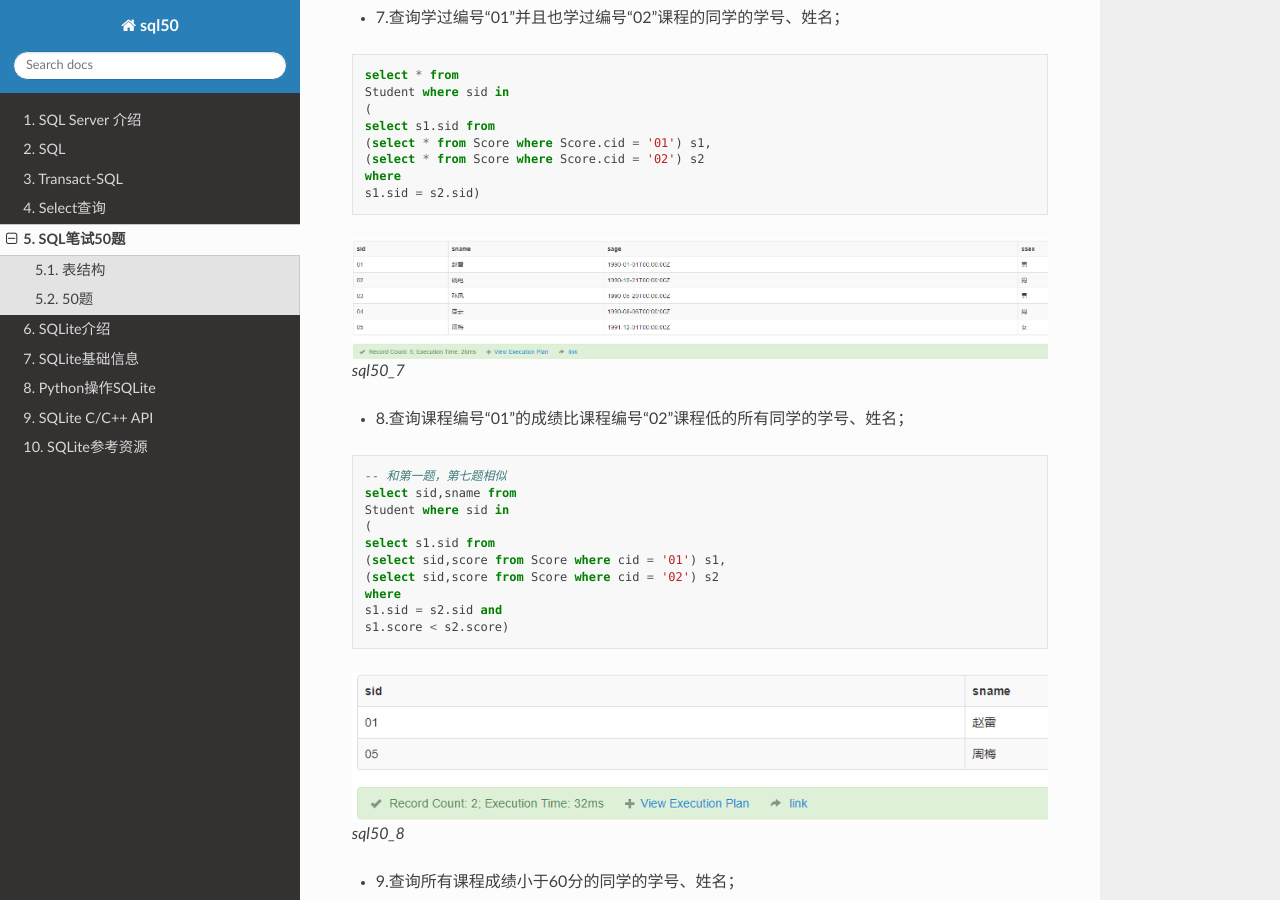
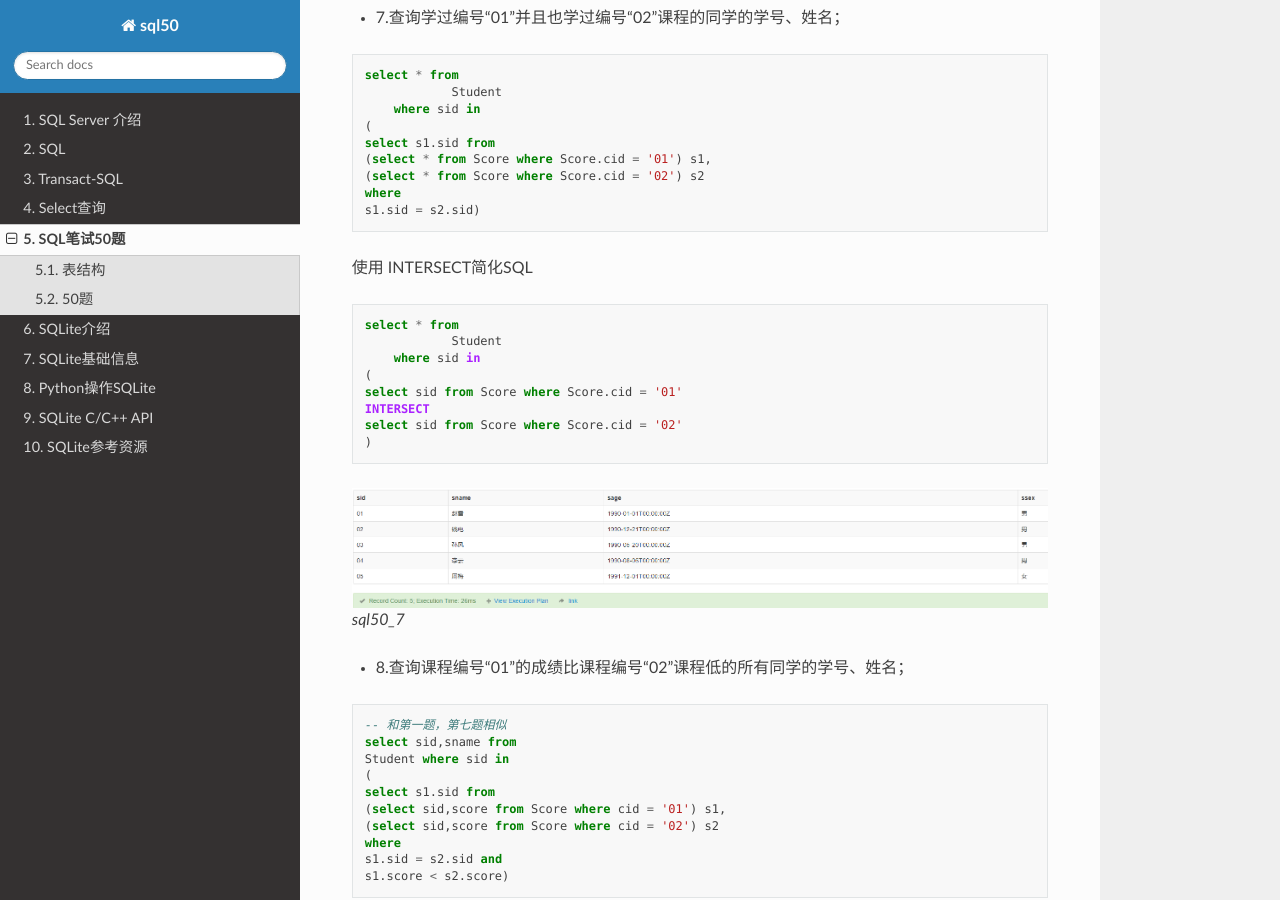
Before and after one commit to firewang/sql50, a Sphinx documentation site: the page built from source/sql50.rst, in a window 1280 px wide and 900 px high, scrolled down 4669 px. Built offline with Sphinx 7.4.7 and the Read the Docs theme 2.0.0, drawn with Linux system fonts in a browser that asks for light colours.

Commit message:
add intersect example

```diff
--- a/source/sql50.rst
+++ b/source/sql50.rst
@@ -197,13 +197,28 @@ SQL笔试50题
 .. code-block:: sql
 
     select * from
-    Student where sid in
+		Student
+	where sid in
     (
     select s1.sid from
     (select * from Score where Score.cid = '01') s1,
     (select * from Score where Score.cid = '02') s2
     where
     s1.sid = s2.sid)
+
+使用 INTERSECT简化SQL
+
+.. code-block:: tsql
+
+    select * from
+		Student
+	where sid in
+    (
+    select sid from Score where Score.cid = '01'
+    INTERSECT
+    select sid from Score where Score.cid = '02'
+    )
+
 
 .. figure:: ./_static/sql50_7.png
    :alt: sql50\_7
```
